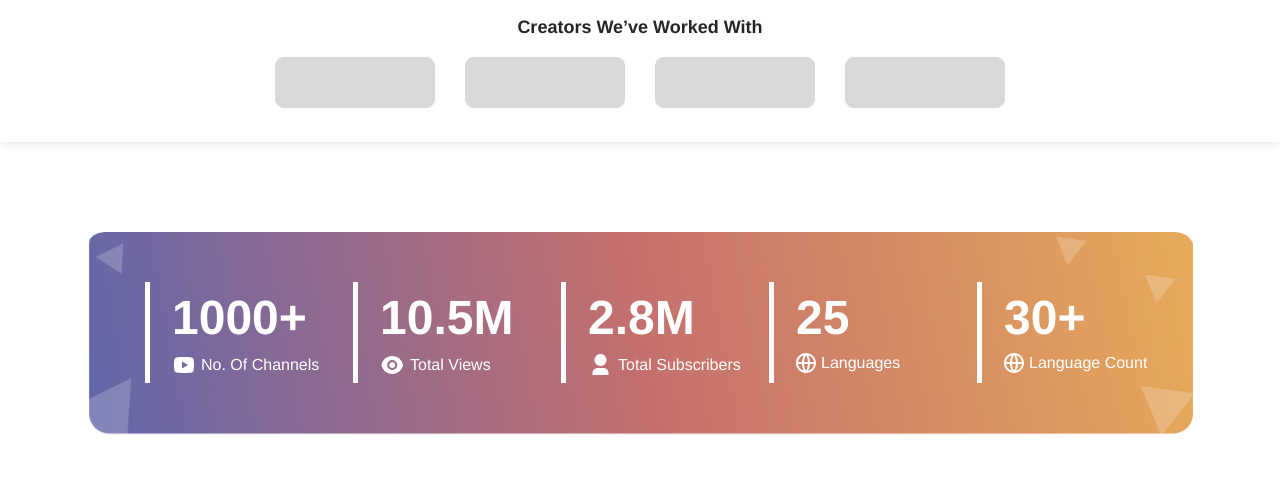
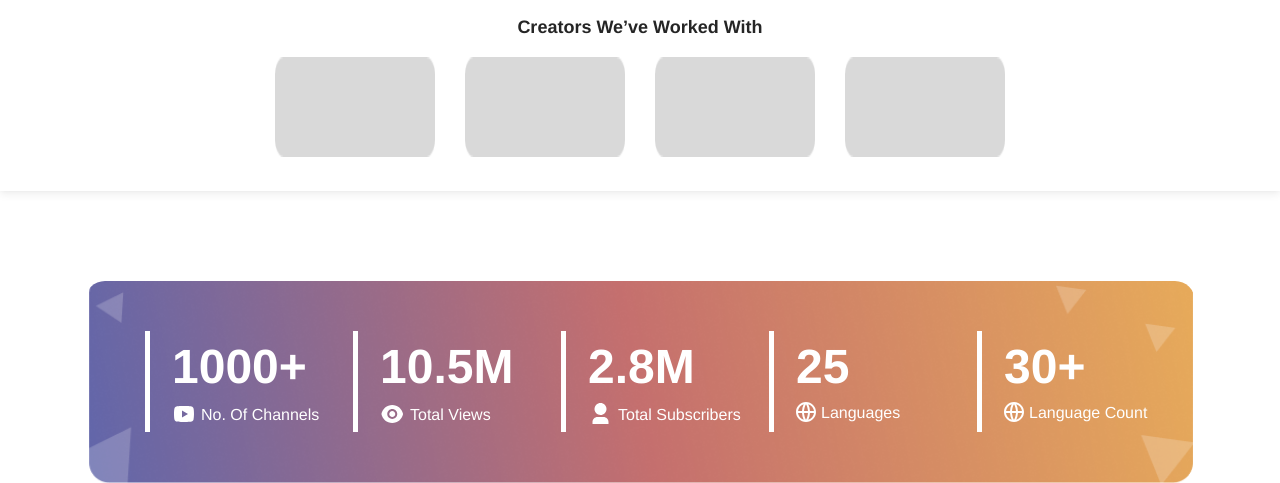
Before and after one commit to malikmudassar/metapublic, a PHP site: page /markup/index.html in a window 1280 px wide. Shown: the part 704-1187 px from the top of the page. Run offline with PHP 8.4, Linux system fonts and the light colour scheme; some libraries are stand-ins or nearby versions.

Commit message:
landing page

```diff
--- a/markup/css/style.css
+++ b/markup/css/style.css
@@ -164,6 +164,9 @@ section.hero-section.meta-translate {
     line-height: 55px;
     font-weight: 700;
     color: #000000;
+}
+.boxesWrap img {
+    height: 100px;
 }
 /*********************** BOXES SEC ***************/
 section.boxes-sec {
```
